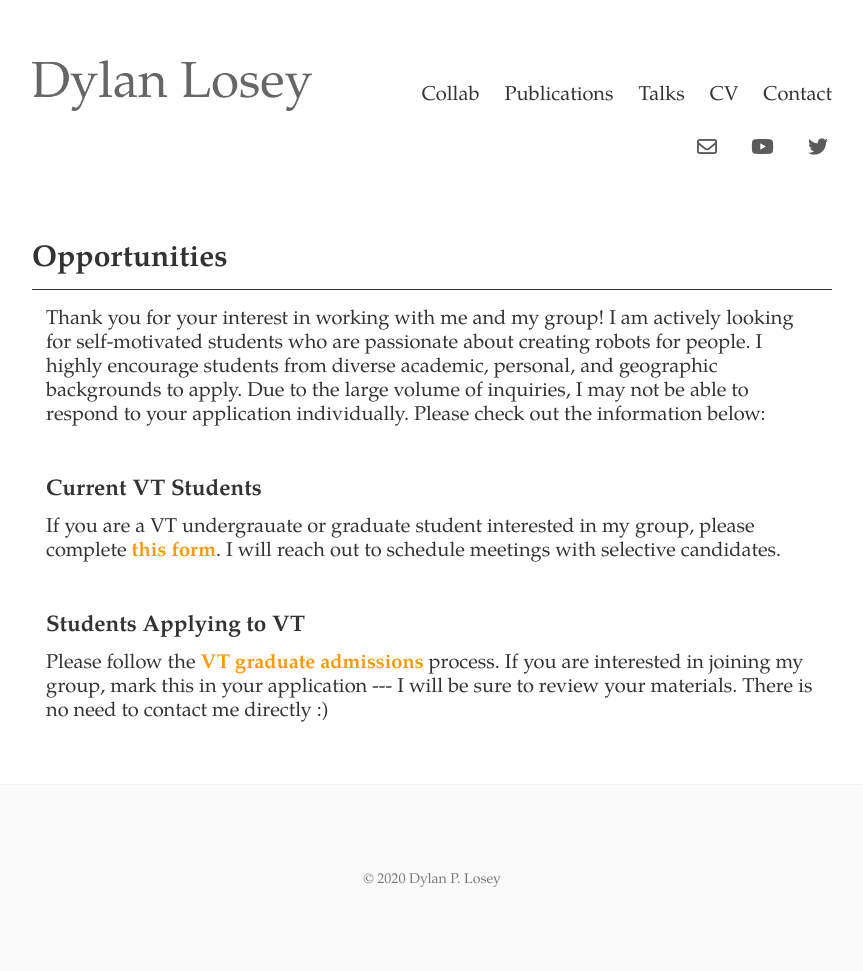
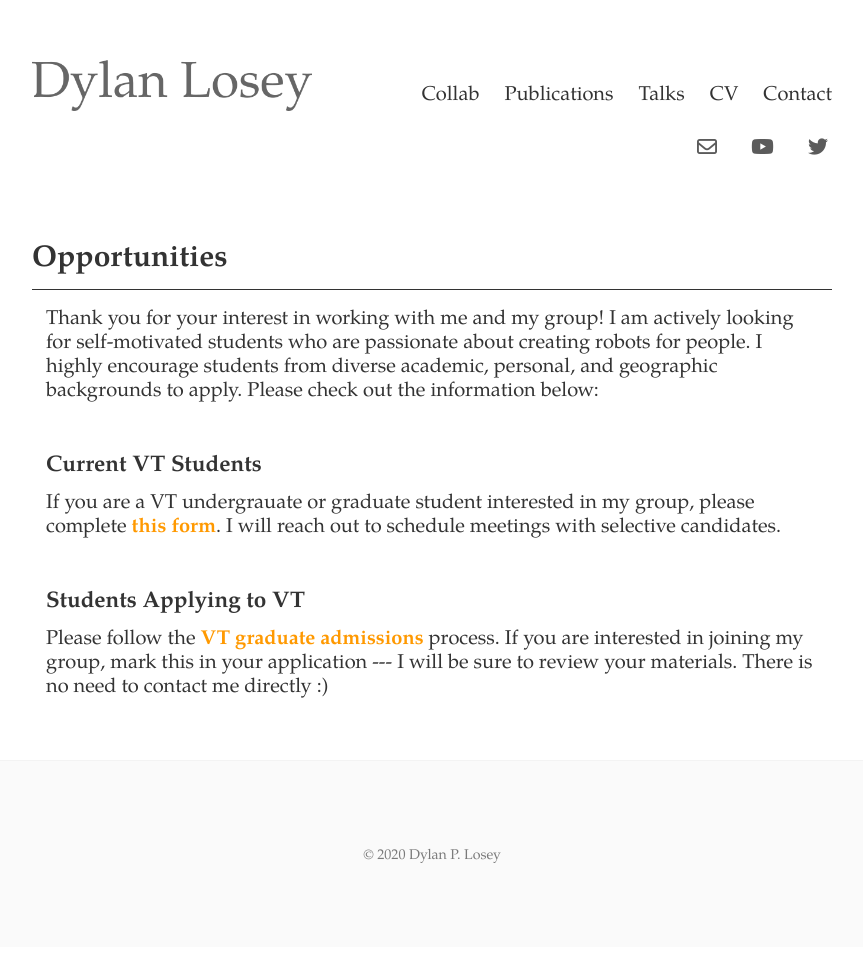
Before and after one commit to dylan-losey/dylan-losey.github.io, a Jekyll site: the page built from opportunities.html, in a window 1280 px wide. Shown: the whole page, without its empty margins (208-1071 px from the left). Built offline with Jekyll 4.4.1, drawn with Linux system fonts in a browser that asks for light colours; nearby versions of some CDN libraries; after the commit the page ends 947 px from its top, so only the background shows below that.

```diff
--- a/opportunities.html
+++ b/opportunities.html
@@ -24,7 +24,6 @@
         Thank you for your interest in working with me and my group!
         I am actively looking for self-motivated students who are passionate about creating robots for people.
         I highly encourage students from diverse academic, personal, and geographic backgrounds to apply.
-        Due to the large volume of inquiries, I may not be able to respond to your application individually.
         Please check out the information below:
       </td>
     </tr>
```
